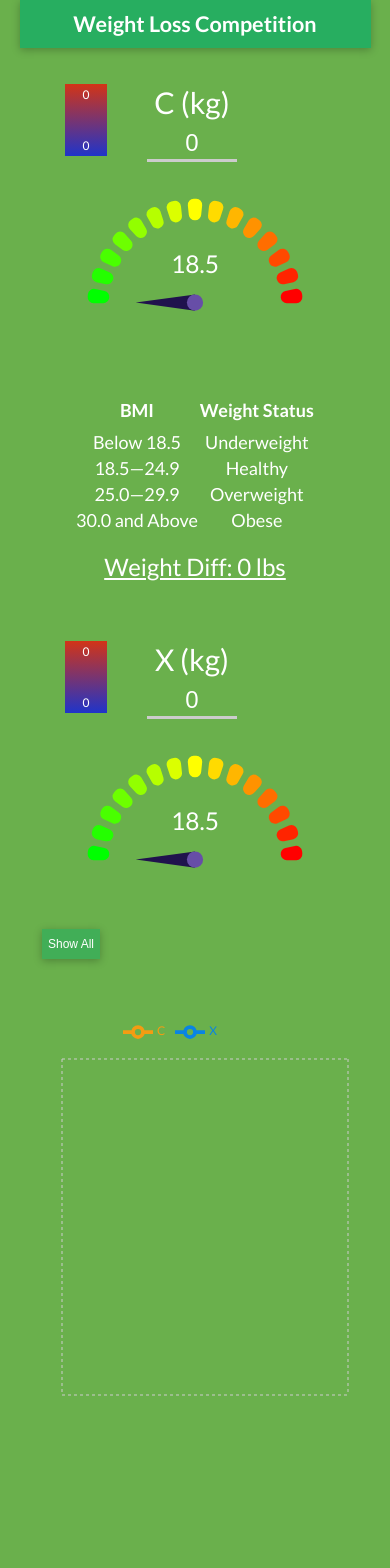
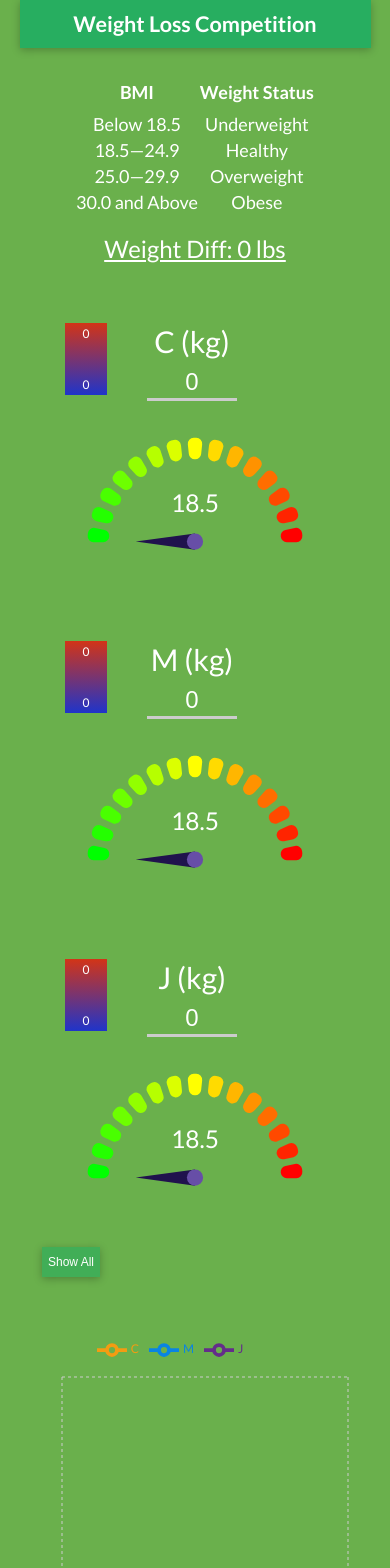
Before and after one commit to herxch/WLC_Front, a React (Create React App) app: page / in a window 390 px wide. Shown: the top 1568 px of the page. Before the commit the page ends 1466 px from the top, so only its background shows below. Built offline with nearby package versions, Linux system fonts and the light colour scheme; no server answers.

Commit message:
add third person

```diff
--- a/src/App.js
+++ b/src/App.js
@@ -3,7 +3,7 @@ import { useCallback, useState, useEffect, useRef, useContext } from 'react';
 import Modal from './components/UI/Modal.js';
 import Header from './components/Layout/Header.js';
 import BMI from './components/Layout/BMI.js';
-import TwoLineChart from './components/UI/TwoLineChart.js';
+import ThreeLineChart from './components/UI/ThreeLineChart.js';
 import AuthContext from './store/auth-context.js';
 import LoadingSpinner from './components/UI/LoadingSpinner';
 
@@ -11,32 +11,40 @@ const App = (props) => {
   const authCtx = useContext(AuthContext);
   const [messages, setMessages] = useState(null);
   const [weightData, setWeightData] = useState({
-    me: 0,
-    meH: 0,
-    meL: 0,
-    x: 0,
-    xH: 0,
-    xL: 0,
+    c: 0,
+    cH: 0,
+    cL: 0,
+    m: 0,
+    mH: 0,
+    mL: 0,
+    j: 0,
+    jH: 0,
+    jL: 0,
   });
-  const [meIsValid, setMeIsValid] = useState(false);
-  const [xIsValid, setXIsValid] = useState(false);
+  const [cIsValid, setCIsValid] = useState(false);
+  const [mIsValid, setMIsValid] = useState(false);
+  const [jIsValid, setJIsValid] = useState(false);
   const [showModal, setShowModal] = useState(false);
   const passwordInputRef = useRef();
   const [modalInputId, setModalInputId] = useState('');
-  const [isMeAuth, setIsMeAuth] = useState(false);
-  const [isXAuth, setIsXAuth] = useState(false);
-  const [isMeNewRecord, setIsMeNewRecord] = useState(false);
-  const [isXNewRecord, setIsXNewRecord] = useState(false);
+  const [isCAuth, setIsCAuth] = useState(false);
+  const [isMAuth, setIsMAuth] = useState(false);
+  const [isJAuth, setIsJAuth] = useState(false);
+  const [isCNewRecord, setIsCNewRecord] = useState(false);
+  const [isMNewRecord, setIsMNewRecord] = useState(false);
+  const [isJNewRecord, setIsJNewRecord] = useState(false);
   const [isLoading, setIsLoading] = useState(false);
   const [showWholeChart, setShowWholeChart] = useState(false);
   const [halfMonthData, setHalfMonthData] = useState([
     { name: 'C', data: [] },
-    { name: 'X', data: [] },
+    { name: 'M', data: [] },
+    { name: 'J', data: [] },
   ]);
 
   const [data, setData] = useState([
     { name: 'C', data: [] },
-    { name: 'X', data: [] },
+    { name: 'M', data: [] },
+    { name: 'J', data: [] },
   ]);
 
   const onWeightChangeHandler = (event) => {
@@ -47,58 +55,88 @@ const App = (props) => {
   const myFetch = useCallback(async () => {
     setIsLoading(true);
     try {
-      const me = await fetch(`${process.env.REACT_APP_BACKEND_URL}/api/me`);
-      const meData = await me.json();
-      const x = await fetch(`${process.env.REACT_APP_BACKEND_URL}/api/x`);
-      const xData = await x.json();
-      const meH = await fetch(`${process.env.REACT_APP_BACKEND_URL}/api/me/h`);
-      const meHData = await meH.json();
-      const meL = await fetch(`${process.env.REACT_APP_BACKEND_URL}/api/me/l`);
-      const meLData = await meL.json();
-      const xH = await fetch(`${process.env.REACT_APP_BACKEND_URL}/api/x/h`);
-      const xHData = await xH.json();
-      const xL = await fetch(`${process.env.REACT_APP_BACKEND_URL}/api/x/l`);
-      const xLData = await xL.json();
-      if (!me.ok || !x.ok || !meH.ok || !meL.ok || !xH.ok || !xL.ok) {
+      const c = await fetch(`${process.env.REACT_APP_BACKEND_URL}/api/c`);
+      const cData = await c.json();
+      const m = await fetch(`${process.env.REACT_APP_BACKEND_URL}/api/m`);
+      const mData = await m.json();
+      const j = await fetch(`${process.env.REACT_APP_BACKEND_URL}/api/j`);
+      const jData = await j.json();
+      const cH = await fetch(`${process.env.REACT_APP_BACKEND_URL}/api/c/h`);
+      const cHData = await cH.json();
+      const cL = await fetch(`${process.env.REACT_APP_BACKEND_URL}/api/c/l`);
+      const cLData = await cL.json();
+      const mH = await fetch(`${process.env.REACT_APP_BACKEND_URL}/api/m/h`);
+      const mHData = await mH.json();
+      const mL = await fetch(`${process.env.REACT_APP_BACKEND_URL}/api/m/l`);
+      const mLData = await mL.json();
+      const jH = await fetch(`${process.env.REACT_APP_BACKEND_URL}/api/j/h`);
+      const jHData = await jH.json();
+      const jL = await fetch(`${process.env.REACT_APP_BACKEND_URL}/api/j/l`);
+      const jLData = await jL.json();
+      if (
+        !c.ok ||
+        !m.ok ||
+        !j.ok ||
+        !cH.ok ||
+        !cL.ok ||
+        !mH.ok ||
+        !mL.ok ||
+        !jH.ok ||
+        !jL.ok
+      ) {
         throw new Error(
-          meData.message ||
-            xData.message ||
-            meHData.message ||
-            meLData.message ||
-            xHData.message ||
-            xLData.message
+          cData.message ||
+            mData.message ||
+            jData.message ||
+            cHData.message ||
+            cLData.message ||
+            mHData.message ||
+            mLData.message ||
+            jHData.message ||
+            jLData.message
         );
       }
 
-      setData([meData, xData]);
+      setData([cData, mData, jData]);
       let firstDay = new Date();
       firstDay.setDate(firstDay.getDate() - 15);
       const strFirstDay = firstDay.toLocaleDateString('en-CA');
       setHalfMonthData([
         {
-          ...meData,
-          data: meData.data.filter((item) => item.date > strFirstDay),
+          ...cData,
+          data: cData.data.filter((item) => item.date > strFirstDay),
         },
         {
-          ...xData,
-          data: xData.data.filter((item) => item.date > strFirstDay),
+          ...mData,
+          data: mData.data.filter((item) => item.date > strFirstDay),
+        },
+        {
+          ...jData,
+          data: jData.data.filter((item) => item.date > strFirstDay),
         },
       ]);
+
       setWeightData({
-        me: meData.data[meData.data.length - 1].me,
-        meH: meHData.data,
-        meL: meLData.data,
-        x: xData.data[xData.data.length - 1].x,
-        xH: xHData.data,
-        xL: xLData.data,
+        c: cData.data[cData.data.length - 1].value,
+        cH: cHData.data,
+        cL: cLData.data,
+        m: mData.data[mData.data.length - 1].value,
+        mH: mHData.data,
+        mL: mLData.data,
+        j: jData.data[jData.data.length - 1].value,
+        jH: jHData.data,
+        jL: jLData.data,
       });
 
       const today = new Date().toLocaleDateString('en-CA');
-      if (meData.data[meData.data.length - 1].date !== today) {
-        setMeIsValid(true);
+      if (cData.data[cData.data.length - 1].date !== today) {
+        setCIsValid(true);
       }
-      if (xData.data[xData.data.length - 1].date !== today) {
-        setXIsValid(true);
+      if (mData.data[mData.data.length - 1].date !== today) {
+        setMIsValid(true);
+      }
+      if (jData.data[jData.data.length - 1].date !== today) {
+        setJIsValid(true);
       }
       setIsLoading(false);
     } catch (err) {
@@ -112,19 +150,26 @@ const App = (props) => {
   }, [myFetch]);
 
   const checkNewRecordHandler = () => {
-    setIsMeNewRecord(false);
-    setIsXNewRecord(false);
+    setIsCNewRecord(false);
+    setIsMNewRecord(false);
+    setIsJNewRecord(false);
     if (
-      +weightData.me !== 0 &&
-      (+weightData.me === weightData.meH || +weightData.me === weightData.meL)
+      +weightData.c !== 0 &&
+      (+weightData.c === weightData.cH || +weightData.c === weightData.cL)
     ) {
-      setIsMeNewRecord(true);
+      setIsCNewRecord(true);
     }
     if (
-      +weightData.x !== 0 &&
-      (+weightData.x === weightData.xH || +weightData.x === weightData.xL)
+      +weightData.m !== 0 &&
+      (+weightData.m === weightData.mH || +weightData.m === weightData.mL)
     ) {
-      setIsXNewRecord(true);
+      setIsMNewRecord(true);
+    }
+    if (
+      +weightData.j !== 0 &&
+      (+weightData.j === weightData.jH || +weightData.j === weightData.jL)
+    ) {
+      setIsJNewRecord(true);
     }
   };
   useEffect(checkNewRecordHandler, [checkNewRecordHandler]);
@@ -160,11 +205,14 @@ const App = (props) => {
         resData.username
       );
       setShowModal(false);
-      if (resData.username === 'me') {
-        setIsMeAuth(true);
+      if (resData.username === 'c') {
+        setIsCAuth(true);
       }
-      if (resData.username === 'x') {
-        setIsXAuth(true);
+      if (resData.username === 'm') {
+        setIsMAuth(true);
+      }
+      if (resData.username === 'j') {
+        setIsJAuth(true);
       }
     } catch (err) {
       setMessages(err.message);
@@ -190,13 +238,18 @@ const App = (props) => {
     setMessages(null);
   };
 
-  const onSetMeIsValidHandler = () => {
-    setMeIsValid(false);
+  const onSetCIsValidHandler = () => {
+    setCIsValid(false);
     myFetch();
   };
 
-  const onSetXIsValidHandler = () => {
-    setXIsValid(false);
+  const onSetMIsValidHandler = () => {
+    setMIsValid(false);
+    myFetch();
+  };
+
+  const onSetJIsValidHandler = () => {
+    setJIsValid(false);
     myFetch();
   };
 
@@ -227,6 +280,8 @@ const App = (props) => {
     setShowWholeChart((prev) => !prev);
   };
 
+  console.log(halfMonthData);
+
   return (
     <div>
       {showModal && <Modal onClose={onCloseModalHandler}>{modalForm}</Modal>}
@@ -238,18 +293,22 @@ const App = (props) => {
       )}
       {!isLoading && (
         <BMI
-          meIsValid={meIsValid}
-          xIsValid={xIsValid}
+          cIsValid={cIsValid}
+          mIsValid={mIsValid}
+          jIsValid={jIsValid}
           onWeightChange={onWeightChangeHandler}
           onShowModal={showModalHandler}
           weightData={weightData}
           onSetModalInputId={onSetModalInputIdHandler}
-          isMeAuth={isMeAuth}
-          isXAuth={isXAuth}
-          onSetMeIsValid={onSetMeIsValidHandler}
-          onSetXIsValid={onSetXIsValidHandler}
-          isMeNewRecord={isMeNewRecord}
-          isXNewRecord={isXNewRecord}
+          isCAuth={isCAuth}
+          isMAuth={isMAuth}
+          isJAuth={isJAuth}
+          onSetCIsValid={onSetCIsValidHandler}
+          onSetMIsValid={onSetMIsValidHandler}
+          onSetJIsValid={onSetJIsValidHandler}
+          isCNewRecord={isCNewRecord}
+          isMNewRecord={isMNewRecord}
+          isJNewRecord={isJNewRecord}
           onCheckNewRecord={checkNewRecordHandler}
         />
       )}
@@ -258,8 +317,8 @@ const App = (props) => {
           {showWholeChart ? 'Show Recent 15 Days' : 'Show All'}
         </button>
       )}
-      {!isLoading && showWholeChart && <TwoLineChart data={data} />}
-      {!isLoading && !showWholeChart && <TwoLineChart data={halfMonthData} />}
+      {!isLoading && showWholeChart && <ThreeLineChart data={data} />}
+      {!isLoading && !showWholeChart && <ThreeLineChart data={halfMonthData} />}
     </div>
   );
 };
--- a/src/components/Layout/BMI.js
+++ b/src/components/Layout/BMI.js
@@ -9,20 +9,23 @@ import classes from './BMI.module.css';
 const BMI = (props) => {
   const authCtx = useContext(AuthContext);
 
-  const meInputRef = useRef();
-  const xInputRef = useRef();
+  const cInputRef = useRef();
+  const mInputRef = useRef();
+  const jInputRef = useRef();
   const { token } = authCtx;
 
   const heightData = {
-    me: 1.7,
-    x: 1.8,
+    c: 1.7,
+    m: 1.8,
+    j: 1.7,
   };
 
   const onClickHandler = (e) => {
     const { name } = e.target;
     if (
-      (name === 'me' && !props.isMeAuth) ||
-      (name === 'x' && !props.isXAuth)
+      (name === 'c' && !props.isCAuth) ||
+      (name === 'm' && !props.isMAuth) ||
+      (name === 'j' && !props.isJAuth)
     ) {
       props.onSetModalInputId(name);
       props.onShowModal();
@@ -33,17 +36,21 @@ const BMI = (props) => {
   const submitHandler = async (e) => {
     e.preventDefault();
     const { id } = e.target;
-    if ((id === 'me' && !props.isMeAuth) || (id === 'x' && !props.isXAuth)) {
+    if (
+      (id === 'c' && !props.isCAuth) ||
+      (id === 'm' && !props.isMAuth) ||
+      (id === 'j' && !props.isJAuth)
+    ) {
       props.onShowModal();
       return;
     }
-    if (id === 'me') {
-      const enteredWeight = +meInputRef.current.value;
+    if (id === 'c') {
+      const enteredWeight = +cInputRef.current.value;
       try {
         if (enteredWeight < 55 || enteredWeight > 90) {
           return;
         }
-        const res = await fetch(`${process.env.REACT_APP_BACKEND_URL}/api/me`, {
+        const res = await fetch(`${process.env.REACT_APP_BACKEND_URL}/api/c`, {
           method: 'POST',
           headers: {
             'Content-Type': 'application/json',
@@ -51,26 +58,26 @@ const BMI = (props) => {
           },
           body: JSON.stringify({
             date: new Date().toLocaleDateString('en-CA'),
-            me: enteredWeight,
+            value: enteredWeight,
           }),
         });
         const resData = await res.json();
         if (!res.ok) {
           throw new Error(resData.message);
         }
-        props.onSetMeIsValid();
+        props.onSetCIsValid();
       } catch (err) {
         return;
         // setMessages(err.message);
       }
     }
-    if (id === 'x') {
-      const enteredWeight = xInputRef.current.value;
+    if (id === 'm') {
+      const enteredWeight = mInputRef.current.value;
       try {
         if (enteredWeight < 55 || enteredWeight > 95) {
           return;
         }
-        const res = await fetch(`${process.env.REACT_APP_BACKEND_URL}/api/x`, {
+        const res = await fetch(`${process.env.REACT_APP_BACKEND_URL}/api/m`, {
           method: 'POST',
           headers: {
             'Content-Type': 'application/json',
@@ -78,14 +85,40 @@ const BMI = (props) => {
           },
           body: JSON.stringify({
             date: new Date().toLocaleDateString('en-CA'),
-            x: enteredWeight,
+            value: enteredWeight,
           }),
         });
         const resData = await res.json();
         if (!res.ok) {
           throw new Error(resData.message);
         }
-        props.onSetXIsValid();
+        props.onSetMIsValid();
+      } catch (err) {
+        // setMessages(err.message);
+      }
+    }
+    if (id === 'j') {
+      const enteredWeight = jInputRef.current.value;
+      try {
+        if (enteredWeight < 50 || enteredWeight > 95) {
+          return;
+        }
+        const res = await fetch(`${process.env.REACT_APP_BACKEND_URL}/api/j`, {
+          method: 'POST',
+          headers: {
+            'Content-Type': 'application/json',
+            Authorization: 'Bearer ' + token,
+          },
+          body: JSON.stringify({
+            date: new Date().toLocaleDateString('en-CA'),
+            value: enteredWeight,
+          }),
+        });
+        const resData = await res.json();
+        if (!res.ok) {
+          throw new Error(resData.message);
+        }
+        props.onSetJIsValid();
       } catch (err) {
         // setMessages(err.message);
       }
@@ -104,40 +137,16 @@ const BMI = (props) => {
     }
   };
 
-  const meBMIPct = calcBMIPct(props.weightData.me, heightData.me);
-  const xBMIPct = calcBMIPct(props.weightData.x, heightData.x);
+  const cBMIPct = calcBMIPct(props.weightData.c, heightData.c);
+  const mBMIPct = calcBMIPct(props.weightData.m, heightData.m);
+  const jBMIPct = calcBMIPct(props.weightData.j, heightData.j);
 
   const weightDiff =
-    Math.round((props.weightData.x - props.weightData.me) * 2.20462 * 10) / 10;
+    Math.round((props.weightData.m - props.weightData.c) * 2.20462 * 10) / 10;
 
   return (
     <Fragment>
       <div className={classes['BMI-container']}>
-        <div className={classes['BMI-me-container']}>
-          <div className={classes['BMI-inner']}>
-            <div className={classes.HLbar}>
-              <span>{props.weightData.meH}</span>
-              <span>{props.weightData.meL}</span>
-            </div>
-            <Input
-              id='me'
-              label='C'
-              value={props.weightData.me}
-              IsValid={props.meIsValid}
-              IsAuth={props.isMeAuth}
-              onSubmit={submitHandler}
-              onChange={props.onWeightChange}
-              onClick={onClickHandler}
-              InputRef={meInputRef}
-            />
-            <img
-              src={newR}
-              alt='new record'
-              className={props.isMeNewRecord ? classes.show : classes.hide}
-            />
-          </div>
-          <BMIChart id='meChart' BMIPct={meBMIPct} />
-        </div>
         <div className={classes.middle}>
           <table>
             <tbody>
@@ -167,30 +176,81 @@ const BMI = (props) => {
             className={classes.weightdiff}
           >{`Weight Diff:  ${weightDiff} lbs`}</div>
         </div>
-        <div className={classes['BMI-x-container']}>
+        <div className={classes['BMI-c-container']}>
           <div className={classes['BMI-inner']}>
             <div className={classes.HLbar}>
-              <span>{props.weightData.xH}</span>
-              <span>{props.weightData.xL}</span>
+              <span>{props.weightData.cH}</span>
+              <span>{props.weightData.cL}</span>
             </div>
             <Input
-              id='x'
-              label='X'
-              value={props.weightData.x}
-              IsValid={props.xIsValid}
-              IsAuth={props.isXAuth}
+              id='c'
+              label='C'
+              value={props.weightData.c}
+              IsValid={props.cIsValid}
+              IsAuth={props.isCAuth}
               onSubmit={submitHandler}
               onChange={props.onWeightChange}
               onClick={onClickHandler}
-              InputRef={xInputRef}
+              InputRef={cInputRef}
             />
             <img
               src={newR}
               alt='new record'
-              className={props.isXNewRecord ? classes.show : classes.hide}
+              className={props.isCNewRecord ? classes.show : classes.hide}
             />
           </div>
-          <BMIChart id='xChart' BMIPct={xBMIPct} />
+          <BMIChart id='cChart' BMIPct={cBMIPct} />
+        </div>
+
+        <div className={classes['BMI-m-container']}>
+          <div className={classes['BMI-inner']}>
+            <div className={classes.HLbar}>
+              <span>{props.weightData.mH}</span>
+              <span>{props.weightData.mL}</span>
+            </div>
+            <Input
+              id='m'
+              label='M'
+              value={props.weightData.m}
+              IsValid={props.mIsValid}
+              IsAuth={props.isMAuth}
+              onSubmit={submitHandler}
+              onChange={props.onWeightChange}
+              onClick={onClickHandler}
+              InputRef={mInputRef}
+            />
+            <img
+              src={newR}
+              alt='new record'
+              className={props.isMNewRecord ? classes.show : classes.hide}
+            />
+          </div>
+          <BMIChart id='mChart' BMIPct={mBMIPct} />
+        </div>
+        <div className={classes['BMI-j-container']}>
+          <div className={classes['BMI-inner']}>
+            <div className={classes.HLbar}>
+              <span>{props.weightData.jH}</span>
+              <span>{props.weightData.jL}</span>
+            </div>
+            <Input
+              id='j'
+              label='J'
+              value={props.weightData.j}
+              IsValid={props.jIsValid}
+              IsAuth={props.isJAuth}
+              onSubmit={submitHandler}
+              onChange={props.onWeightChange}
+              onClick={onClickHandler}
+              InputRef={jInputRef}
+            />
+            <img
+              src={newR}
+              alt='new record'
+              className={props.isMNewRecord ? classes.show : classes.hide}
+            />
+          </div>
+          <BMIChart id='jChart' BMIPct={jBMIPct} />
         </div>
       </div>
     </Fragment>
--- a/src/components/Layout/BMI.module.css
+++ b/src/components/Layout/BMI.module.css
@@ -64,7 +64,7 @@
     flex-direction: column;
     height: auto;
   }
-  .BMI-container .BMI-me-container {
+  .BMI-container .BMI-c-container {
     height: 53rem;
   }
   .middle {
@@ -75,9 +75,14 @@
     margin-top: 3rem;
     font-size: 4rem;
   }
-  .BMI-container .BMI-x-container {
+  .BMI-container .BMI-m-container {
     height: 53rem;
   }
+
+  .BMI-container .BMI-j-container {
+    height: 53rem;
+  }
+
   .HLbar {
     height: 12rem;
     width: 7rem;
```
Also changed, not shown: src/components/UI/ThreeLineChart.js (renamed from src/components/UI/TwoLineChart.js, +12 -5 lines).
